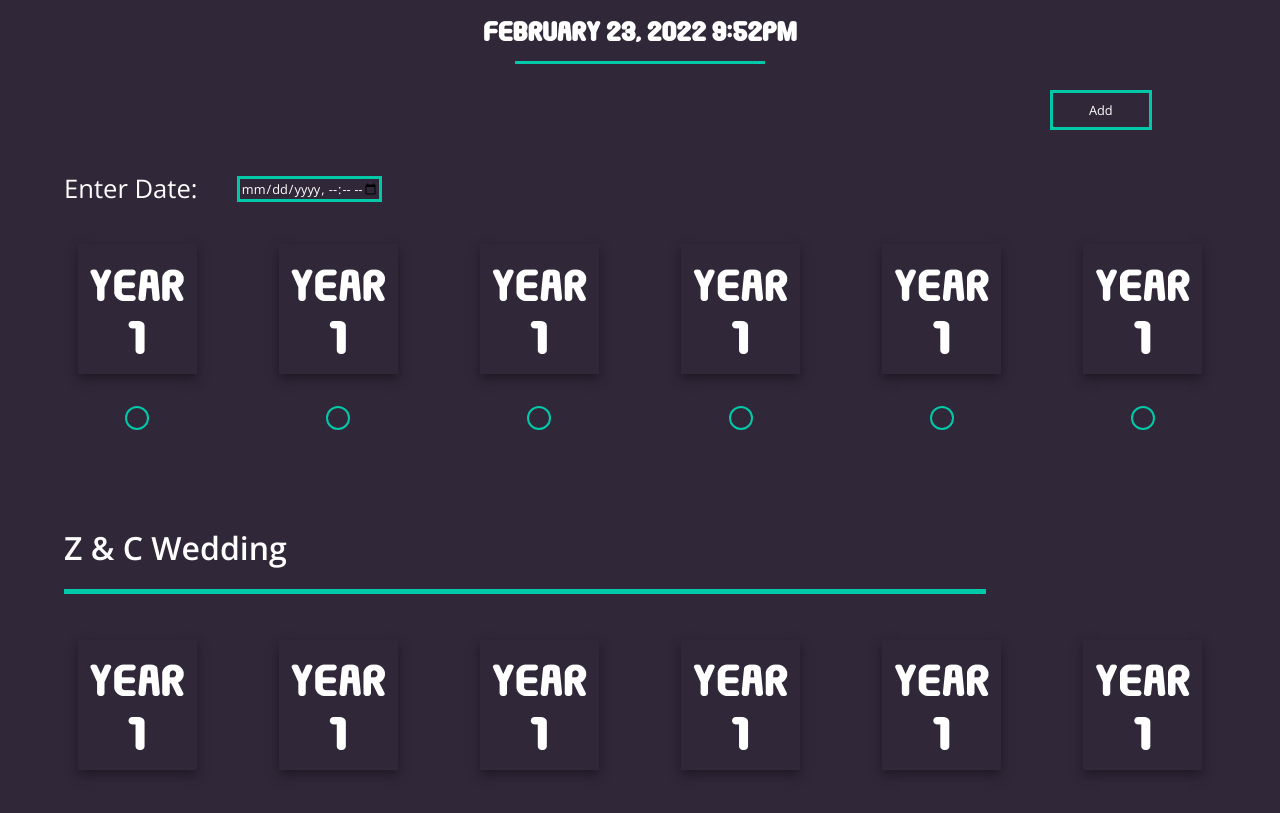
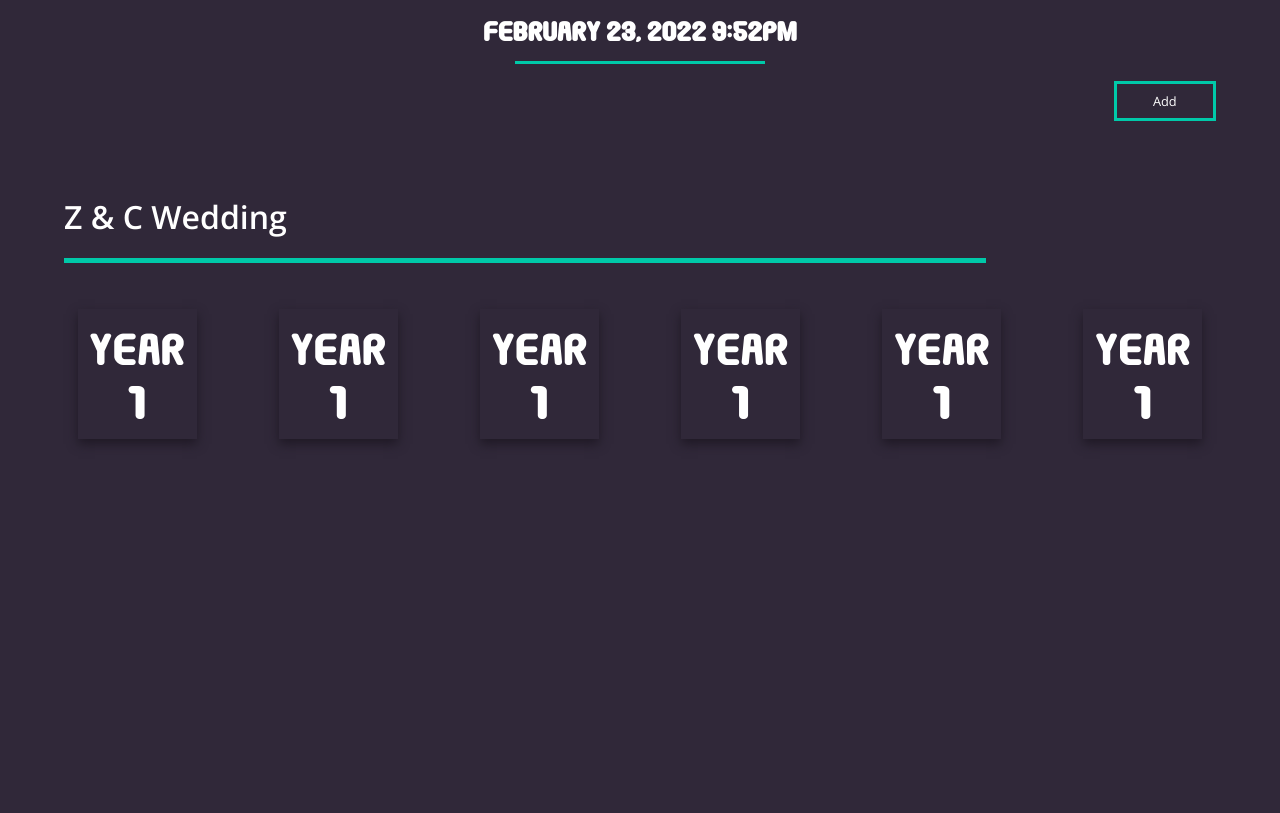
Before and after one commit to z-sanchez/when, a React app in the folder client/: page / in a window 1280 px wide. Shown: the part 71-884 px from the top of the page. After the commit the page ends 800 px from the top, so only its background shows below. Built offline with nearby package versions, Linux system fonts and the light colour scheme.

Commit message:
adjusted margin-right of add button from 10% to 5%

```diff
--- a/client/src/Assets/Styles/styles.sass
+++ b/client/src/Assets/Styles/styles.sass
@@ -91,8 +91,9 @@ $accent-green: #00C9A9
     background-color: $accent-green
 
   form
+    @include centerAligned(column)
+    display: none
     width: 90%
-    @include centerAligned(column)
     align-items: flex-start
 
 
@@ -212,19 +213,19 @@ $accent-green: #00C9A9
     height: 20px
     width: 20px
 
-  form
-    .countdownBoxFlex
-      .countdownBox
-        .countdownBox__count
-          margin-bottom: 100%
 
   #addCountdown
     input
       width: 8%
       height: 40px
       align-self: flex-end
-      margin: 0 10% 3% 0
+      margin: 0 5% 3% 0
       font-size: 1vw
+    form
+      .countdownBoxFlex
+        .countdownBox
+          .countdownBox__count
+            margin-bottom: 100%
 
     #dateEntry
       width: 60%
```
Also changed, not shown: client/src/Assets/Styles/styles.css, 1 other file.
